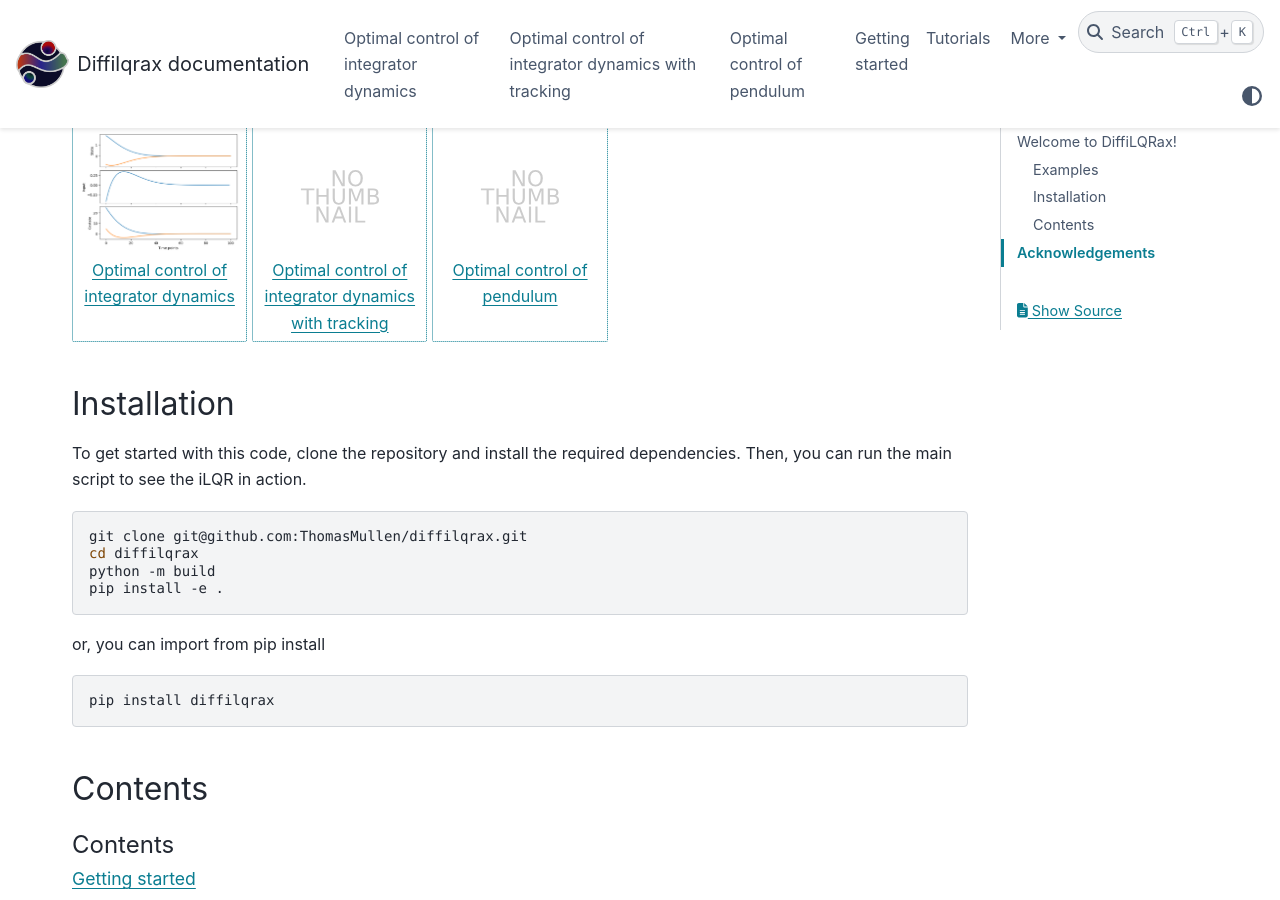
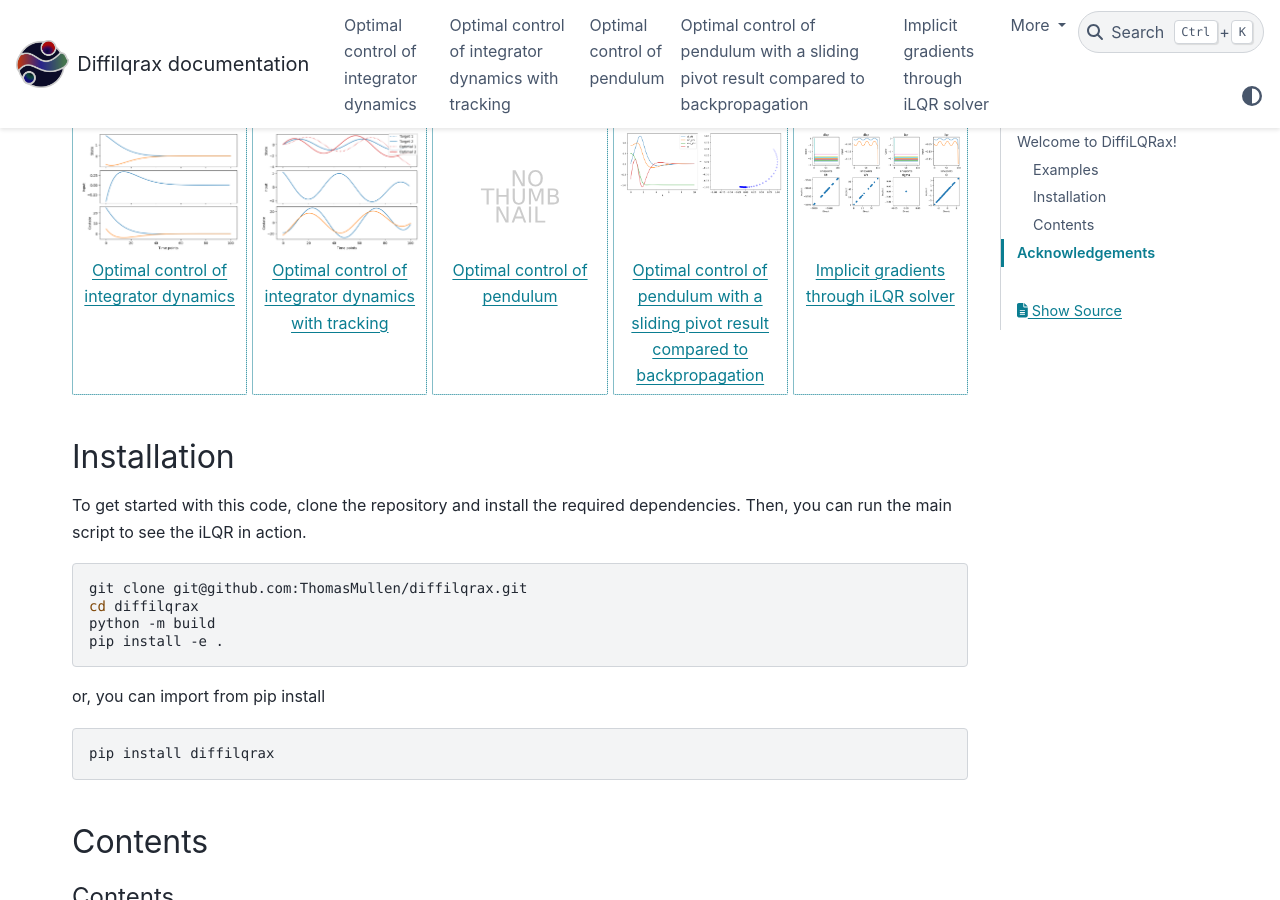
Before and after one commit to bbhaduri/diffilqrax-m1arm, a Sphinx documentation site: the page built from doc/source/index.rst, in a window 1280 px wide and 900 px high, scrolled down 789 px. Built offline with Sphinx 7.4.7 and the PyData theme 0.15.4, drawn with Linux system fonts in a browser that asks for light colours; pages that are not in the unit, such as notebooks, are missing from menus.

Commit message:
added gradients demo

```diff
--- a/doc/source/index.rst
+++ b/doc/source/index.rst
@@ -39,6 +39,8 @@ Examples
    examples/lqr_tracking_integrator.ipynb
    examples/gradient_through_ilqr.ipynb
    examples/simple_pendulum.ipynb
+   examples/simple_pendulum_with_slider.ipynb
+   examples/gradients_through_ilqr.ipynb
 
 
 Installation
```
Also changed, not shown: doc/source/examples/double_pendulum.ipynb (deleted), doc/source/examples/gradients_through_ilqr.ipynb, doc/source/examples/simple_pendulum_with_slider.ipynb.
